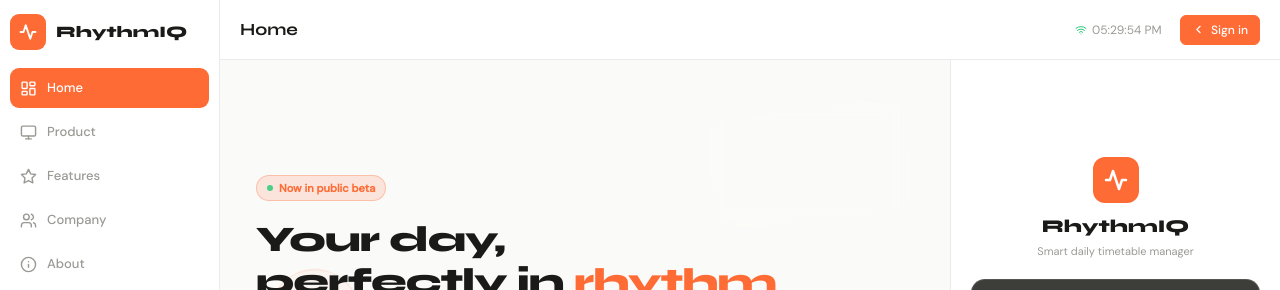
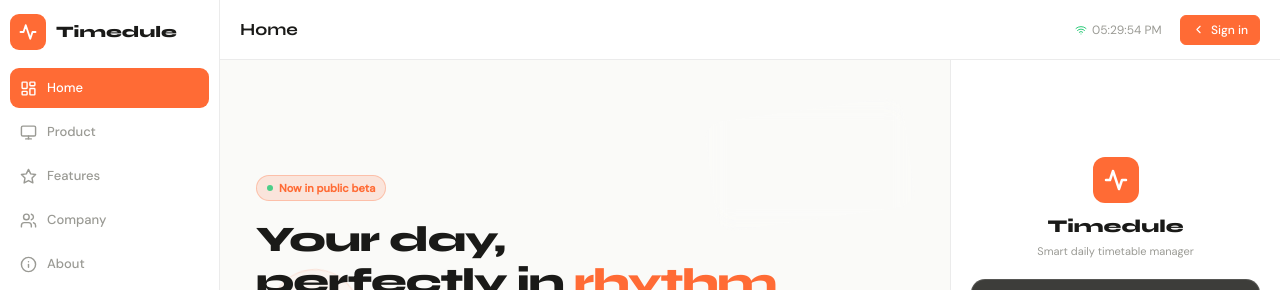
Before and after one commit to betheaakashhh/TimeScheduler, a Next.js app: page /login in a window 1280 px wide. Shown: the top 290 px of the page. Built offline with nearby package versions, Linux system fonts and the light colour scheme.

Commit message:
changing rhythmiq to timedule

```diff
--- a/src/app/(app)/layout.tsx
+++ b/src/app/(app)/layout.tsx
@@ -68,7 +68,7 @@ async function handleSignOut() {
           <div style={{ width:36,height:36,background:'var(--accent)',borderRadius:9,display:'flex',alignItems:'center',justifyContent:'center',flexShrink:0 }}>
             <Activity size={18} color="white" strokeWidth={2.5} />
           </div>
-          {sidebarExpanded && <span style={{ fontFamily:'var(--font-head)',fontSize:16,fontWeight:800,whiteSpace:'nowrap' }}>RhythmIQ</span>}
+          {sidebarExpanded && <span style={{ fontFamily:'var(--font-head)',fontSize:16,fontWeight:800,whiteSpace:'nowrap' }}>Timedule</span>}
         </div>
 
         {/* Nav */}
--- a/src/app/(app)/settings/page.tsx
+++ b/src/app/(app)/settings/page.tsx
@@ -83,7 +83,7 @@ export default function SettingsPage() {
       const blob = await res.blob();
       const url  = URL.createObjectURL(blob);
       const a    = document.createElement('a');
-      a.href = url; a.download = 'rhythmiq-export.json'; a.click();
+      a.href = url; a.download = 'timedule-export.json'; a.click();
       URL.revokeObjectURL(url);
       toast.success('Data exported!');
     } catch { toast.error('Export failed'); }
--- a/src/app/(app)/timetable-export/page.tsx
+++ b/src/app/(app)/timetable-export/page.tsx
@@ -92,7 +92,7 @@ function renderManualTimetable(canvas: HTMLCanvasElement, slots: ManualSlot[], t
   });
 
   ctx.fillStyle = '#bbbbbb'; ctx.font = '11px Arial'; ctx.textAlign = 'center';
-  ctx.fillText('RhythmIQ · rhythmiq.app · Your personal schedule companion', W / 2, H - 12);
+  ctx.fillText('Timedule · timedule.app · Your personal schedule companion', W / 2, H - 12);
 }
 
 export default function TimetableExportPage() {
@@ -124,7 +124,7 @@ export default function TimetableExportPage() {
     renderManualTimetable(c, slots, title);
     const url = c.toDataURL(`image/${fmt}`, 0.92);
     const a = document.createElement('a'); a.href = url;
-    a.download = `rhythmiq-timetable-${dayjs().format('YYYY-MM-DD')}.${fmt === 'jpeg' ? 'jpg' : 'png'}`; a.click();
+    a.download = `timedule-timetable-${dayjs().format('YYYY-MM-DD')}.${fmt === 'jpeg' ? 'jpg' : 'png'}`; a.click();
     toast.success('Downloaded!');
   }
 
--- a/src/app/layout.tsx
+++ b/src/app/layout.tsx
@@ -21,7 +21,7 @@ const dmSans = DM_Sans({
 });
 
 export const metadata: Metadata = {
-  title: 'RhythmIQ — Smart Timetable Manager',
+  title: 'Timedule — Smart Timetable Manager',
   description: 'Real-time timetable and task tracker with streak system, academic integration, and smart reminders.',
   manifest: '/manifest.json',
   icons: { icon: '/icon.png', apple: '/apple-icon.png' },
--- a/src/app/login/page.tsx
+++ b/src/app/login/page.tsx
@@ -239,7 +239,7 @@ function HomeSection() {
             <div style={{ width:46, height:46, background:'var(--accent)', borderRadius:12, display:'flex', alignItems:'center', justifyContent:'center', margin:'0 auto 10px' }}>
               <Activity size={24} color="white" strokeWidth={2.5}/>
             </div>
-            <div style={{ fontFamily:'var(--font-head)', fontSize:18, fontWeight:800, color:'var(--text)' }}>RhythmIQ</div>
+            <div style={{ fontFamily:'var(--font-head)', fontSize:18, fontWeight:800, color:'var(--text)' }}>Timedule</div>
             <div style={{ fontSize:11, color:'var(--text3)', marginTop:3 }}>Smart daily timetable manager</div>
           </div>
           <AuthCard/>
@@ -281,7 +281,7 @@ function ProductSection() {
     <div style={{ padding:'28px 36px' }} ref={tlRef}>
       <div style={{ display:'inline-flex', padding:'3px 10px', borderRadius:20, background:'rgba(255,107,53,0.15)', color:'var(--accent)', fontSize:11, fontWeight:600, marginBottom:10 }}>Product</div>
       <h2 style={{ fontFamily:'var(--font-head)', fontSize:22, fontWeight:800, letterSpacing:-0.4, marginBottom:8, color:'var(--text)' }}>Built around your daily rhythm</h2>
-      <p style={{ fontSize:13, color:'var(--text2)', lineHeight:1.65, marginBottom:20, maxWidth:440 }}>Watch how RhythmIQ guides your day — from morning jog to study sessions to dinner.</p>
+      <p style={{ fontSize:13, color:'var(--text2)', lineHeight:1.65, marginBottom:20, maxWidth:440 }}>Watch how Timedule guides your day — from morning jog to study sessions to dinner.</p>
 
       {/* Person scene */}
       <div style={{ display:'flex', justifyContent:'space-around', alignItems:'flex-end', marginBottom:20, background:'var(--surface)', border:'0.5px solid var(--border)', borderRadius:'var(--r)', padding:'18px 24px' }}>
@@ -524,7 +524,7 @@ function CompanySection() {
       <h2 style={{ fontFamily:'var(--font-head)',fontSize:26,fontWeight:800,letterSpacing:-0.5,marginBottom:10 }}><span style={{ color:'var(--accent5)' }}>AetherSolve</span> Pvt Ltd</h2>
       </div>
       <p style={{ fontSize:13,color:'var(--text2)',lineHeight:1.65,marginBottom:24,maxWidth:440 }}>Founded in 2024, AetherSolve is a student-founded startup on a mission to help people master their time and build better habits.</p>
-       <p style={{ fontSize:13,color:'var(--text2)',lineHeight:1.65,marginBottom:24,maxWidth:440 }}>RhythmIQ is our first product, born out of our own struggles with time management and a desire to create a tool that truly meets the needs of students and self-learners.</p>
+       <p style={{ fontSize:13,color:'var(--text2)',lineHeight:1.65,marginBottom:24,maxWidth:440 }}>Timedule is our first product, born out of our own struggles with time management and a desire to create a tool that truly meets the needs of students and self-learners.</p>
        <p style={{ fontSize:13,color:'var(--text2)',lineHeight:1.65,marginBottom:24,maxWidth:440 }}>We're a small, passionate team dedicated to building products that make a real difference in people's lives. We're proud to be 100% independent and bootstrapped, and we're just getting started.</p>
        <div style={{ display:'flex',alignItems:'center',gap:12,marginBottom:24 }}>
          <Wifi size={16} color="var(--accent5)"/>
@@ -553,18 +553,18 @@ function CompanySection() {
 
       </div>
 
-      <h2 style={{ fontFamily:'var(--font-head)',fontSize:26,fontWeight:800,letterSpacing:-0.5,marginBottom:10 }}>Why we built RhythmIQ</h2>
+      <h2 style={{ fontFamily:'var(--font-head)',fontSize:26,fontWeight:800,letterSpacing:-0.5,marginBottom:10 }}>Why we built Timedule</h2>
       <p style={{ fontSize:13,color:'var(--text2)',lineHeight:1.65,marginBottom:24,maxWidth:440 }}>We were students drowning in sticky notes and broken spreadsheets.</p>
       <div className="card" style={{ borderLeft:'3px solid var(--accent)',borderRadius:`0 var(--r2) var(--r2) 0`,marginBottom:20 }}>
-        <p style={{ fontSize:14,lineHeight:1.75,color:'var(--text2)' }}>"Most productivity apps are built for office workers. We built RhythmIQ for students and self-learners. Every pixel is intentional."</p>
-        <div style={{ marginTop:10,fontSize:12,fontWeight:600 }}>— RhythmIQ Team</div>
+        <p style={{ fontSize:14,lineHeight:1.75,color:'var(--text2)' }}>"Most productivity apps are built for office workers. We built Timedule for students and self-learners. Every pixel is intentional."</p>
+        <div style={{ marginTop:10,fontSize:12,fontWeight:600 }}>— Timedule Team</div>
       </div>
       <div className='faqs' style={{ marginBottom:24 }}>
         <h2 style={{ fontFamily:'var(--font-head)',fontSize:26,fontWeight:800,letterSpacing:-0.5,marginBottom:10 }}>FAQs</h2>
         <div style={{ display:'grid',gridTemplateColumns:'1fr 1fr',gap:12 }}>
           {[
             ['Is there a free trial?', 'Yes! Sign up and get a 14-day free trial of our premium features, no credit card required.'],
-            ['What platforms is it on?', 'RhythmIQ is web-based and works on all modern browsers. We also have a mobile app in the works!'],
+            ['What platforms is it on?', 'Timedule is web-based and works on all modern browsers. We also have a mobile app in the works!'],
             ['Can I cancel anytime?', 'Absolutely. You can cancel your subscription at any time from your account settings, no questions asked.'],
             ['How do I contact support?', 'Just email us at support@aethersolve.com']
           ].map(([q,a]) => (
@@ -693,7 +693,7 @@ export default function LoginPage() {
             <div style={{ width:36, height:36, background:'var(--accent)', borderRadius:9, display:'flex', alignItems:'center', justifyContent:'center', flexShrink:0 }}>
               <Activity size={18} color="white" strokeWidth={2.5}/>
             </div>
-            <span style={{ fontFamily:'var(--font-head)', fontSize:16, fontWeight:800, whiteSpace:'nowrap' }}>RhythmIQ</span>
+            <span style={{ fontFamily:'var(--font-head)', fontSize:16, fontWeight:800, whiteSpace:'nowrap' }}>Timedule</span>
           </div>
 
           {/* Nav items */}
@@ -736,7 +736,7 @@ export default function LoginPage() {
           {/* Topbar */}
           <div className="topbar">
             <div style={{ fontFamily:'var(--font-head)', fontSize:17, fontWeight:700, flex:1 }}>
-              {NAV.find(n => n.id === active)?.label ?? 'RhythmIQ'}
+              {NAV.find(n => n.id === active)?.label ?? 'Timedule'}
             </div>
             <div style={{ display:'flex', alignItems:'center', gap:8 }}>
               <div style={{ display:'flex', alignItems:'center', gap:5, fontSize:12, color:'var(--text3)' }}>
```
